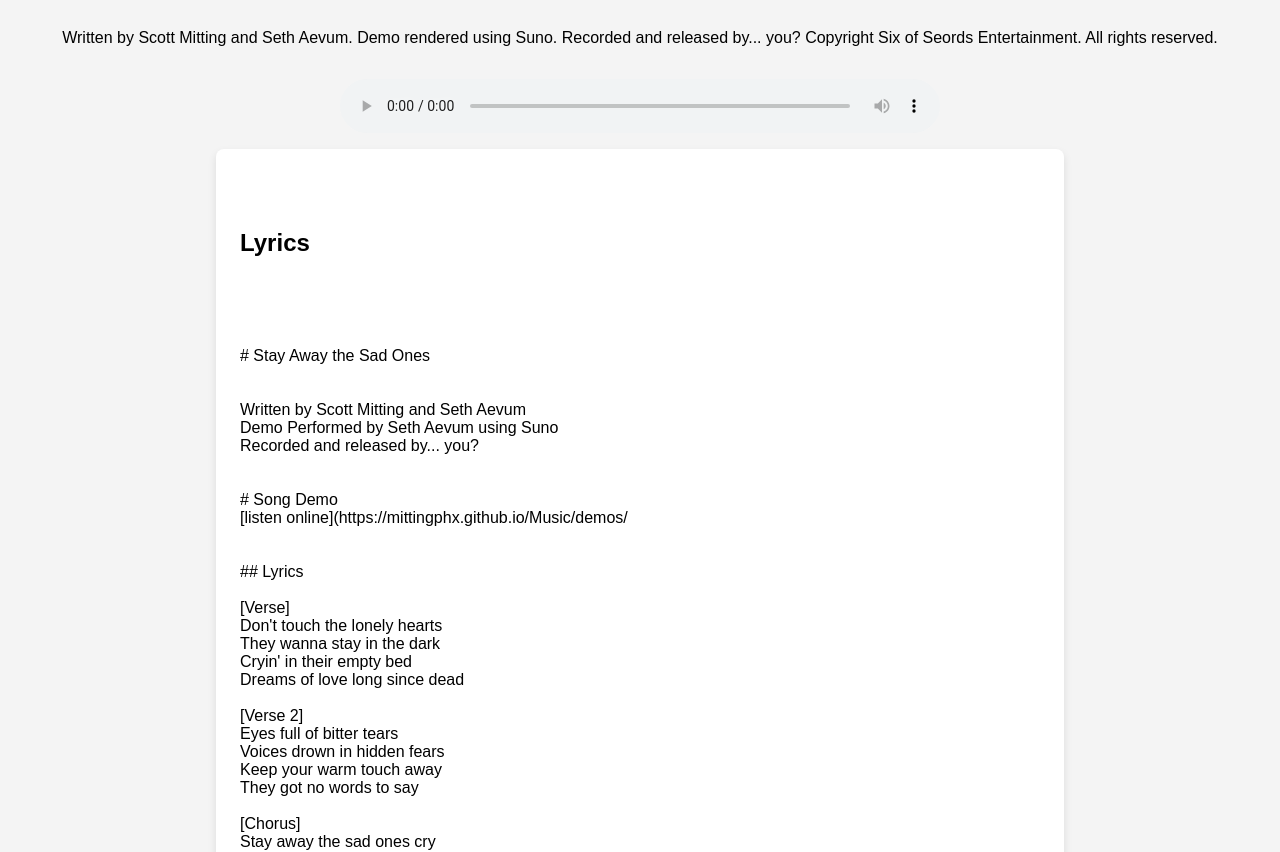
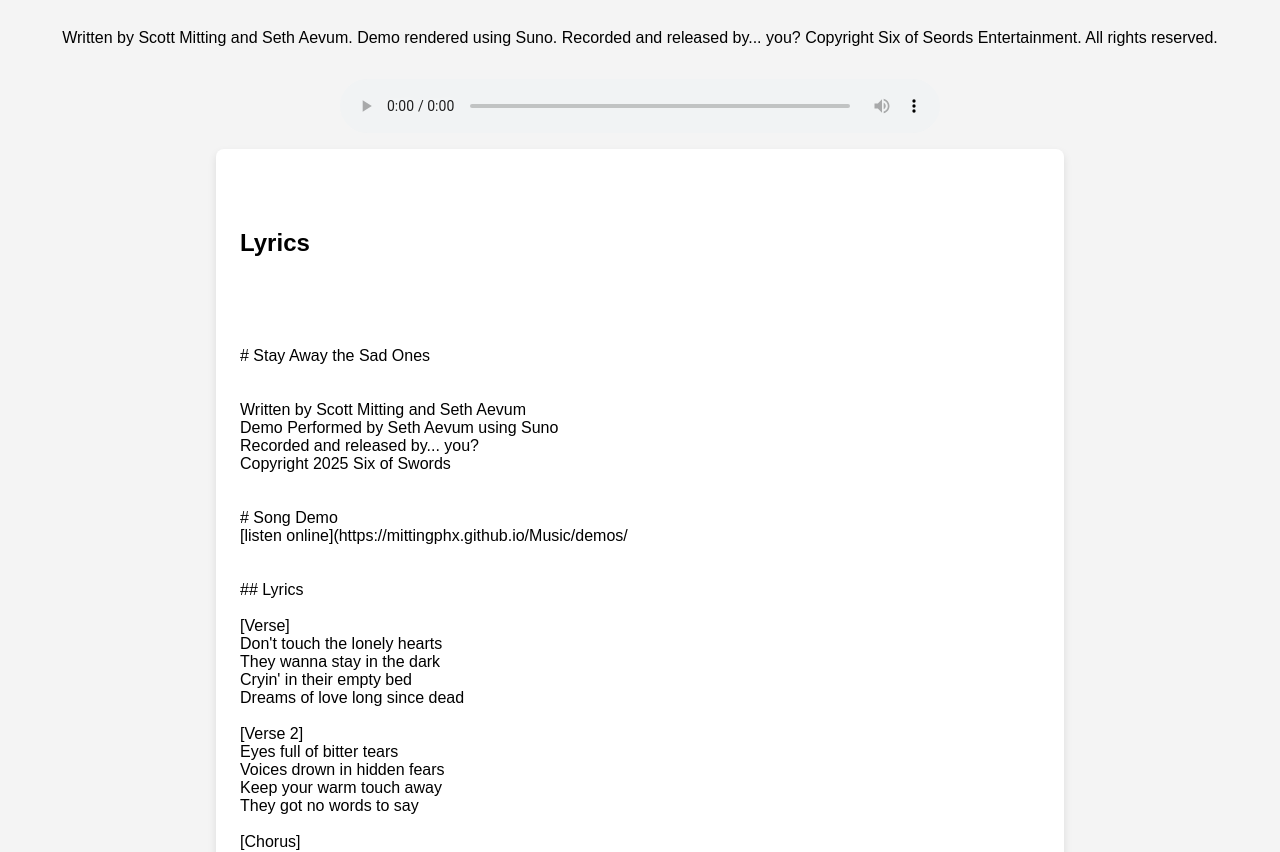
Before and after one commit to mittingphx/Music, a plain HTML site: page demos/index.html in a window 1280 px wide. Shown: the part 93-945 px from the top of the page. Drawn offline with Linux system fonts and the light colour scheme.

Commit message:
Update index.html

```diff
--- a/demos/index.html
+++ b/demos/index.html
@@ -64,6 +64,7 @@
 Written by Scott Mitting and Seth Aevum
 Demo Performed by Seth Aevum using Suno
 Recorded and released by... you?
+Copyright 2025 Six of Swords
 
 
 # Song Demo
```
